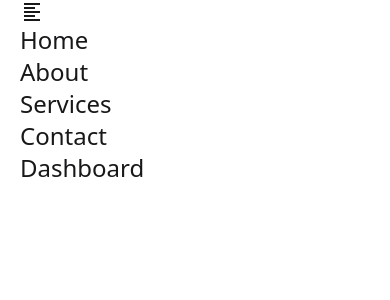
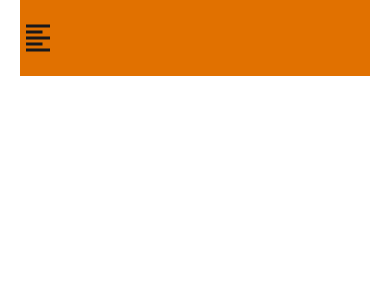
Before and after one commit to sadhin28/price-options-p4, a React (Vite) app: page / in a window 390 px wide. Shown: the top 300 px of the page. Built offline with nearby package versions, Linux system fonts and the light colour scheme.

Commit message:
responsive navigation bar

```diff
--- a/src/App.jsx
+++ b/src/App.jsx
@@ -6,7 +6,7 @@ function App() {
 
 
   return (
-    <div className='mx-5'>
+    <div className='mx-5 lg:bg-amber-600 bg-amber-600  '>
        {/* <Navbar></Navbar> */}
        <Mynavbar></Mynavbar>
     </div>
--- a/src/components/Link/Link.jsx
+++ b/src/components/Link/Link.jsx
@@ -2,7 +2,7 @@ import React from 'react';
 
 const Link = ({route}) => {
     return (
-        <li className="mr-6" >
+        <li className="  md:mr-6   rounded-2xl gird text-center p-2 grid justify-center items-center hover:bg-amber-950 hover:text-white " >
 
         <a href={route.path}>{route.name}</a>
 
--- a/src/components/Navbar/Mynavbar/Mynavbar.jsx
+++ b/src/components/Navbar/Mynavbar/Mynavbar.jsx
@@ -1,7 +1,9 @@
-import { useLayoutEffect } from "react";
+import { useState } from "react";
 import Link from "../../Link/Link";
 import { BiAlignLeft } from "react-icons/bi";
+import { IoMdClose } from "react-icons/io";
 const Mynavbar = () => {
+    const [open,setopen]=useState(false)
     const routes = [
   { id: 1, path: '/', name: 'Home' },
   { id: 2, path: '/about', name: 'About' },
@@ -11,12 +13,17 @@ const Mynavbar = () => {
 ];
 
     return (
-        <nav className=" text-2xl">
-            <BiAlignLeft className="md:hidden " />
-            <ul className="md:flex">
+        <nav className="py-5">
+           <div className="md:hidden " onClick={()=>setopen(!open)}>
+               {
+                 open == true?<IoMdClose className="text-4xl" />:<BiAlignLeft className="text-4xl"/>
+               }
+
+           </div>
+            <ul className={` ml-2 font-bold justify-end py-4 md:py-0 md:flex md:duration-initial rounded-2xl md:static duration-1000 md:duration-0 absolute md:top-0 ${open ? ' top-20':'-top-1600'} md:bg-transparent md:w-full bg-amber-300 w-110  `}>
 
             {
-                routes.map(route =><Link key={route.id} route={route}></Link>)
+             routes.map(route =><Link key={route.id} route={route}></Link>)
             }
             </ul>
         </nav>
```
